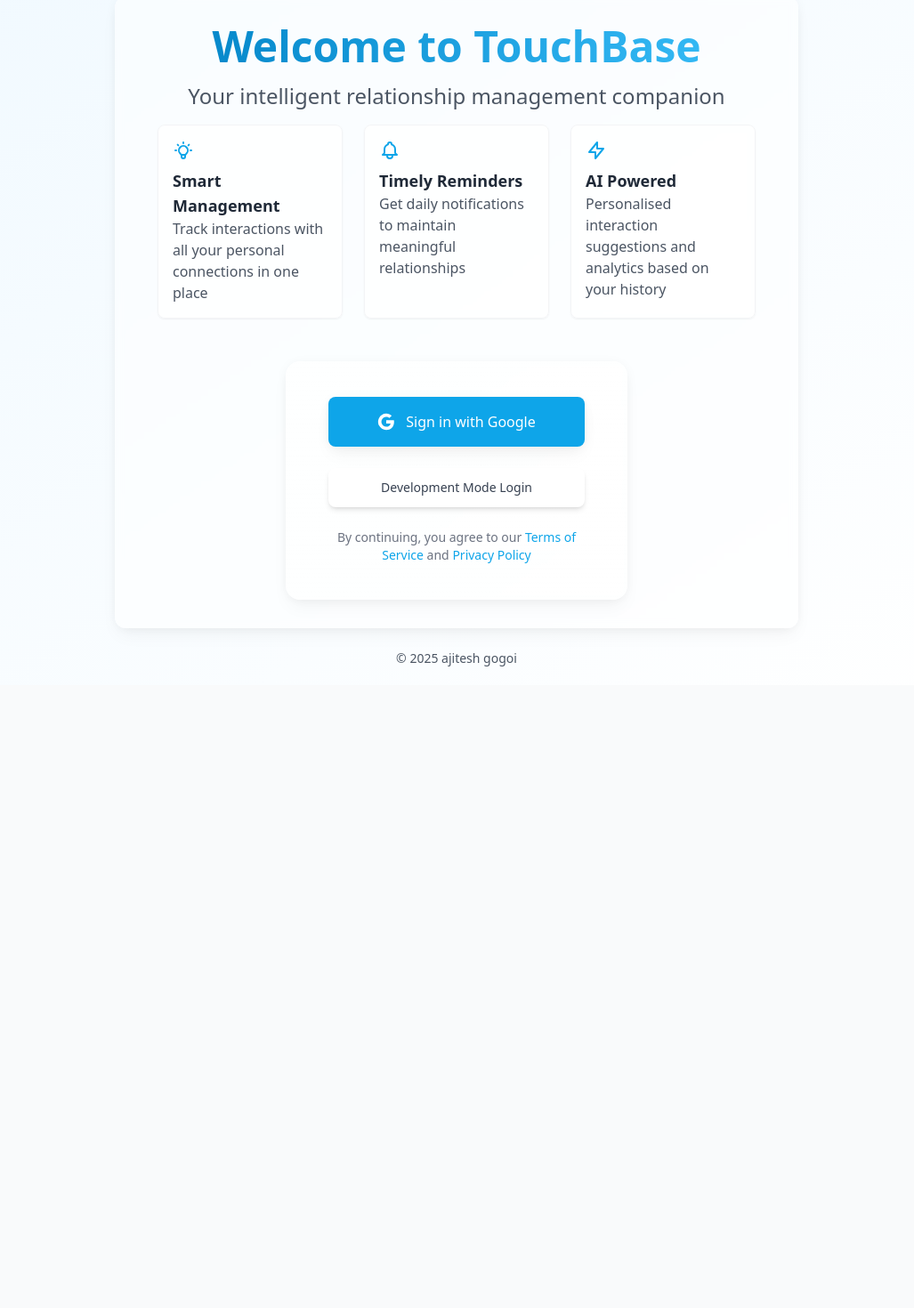
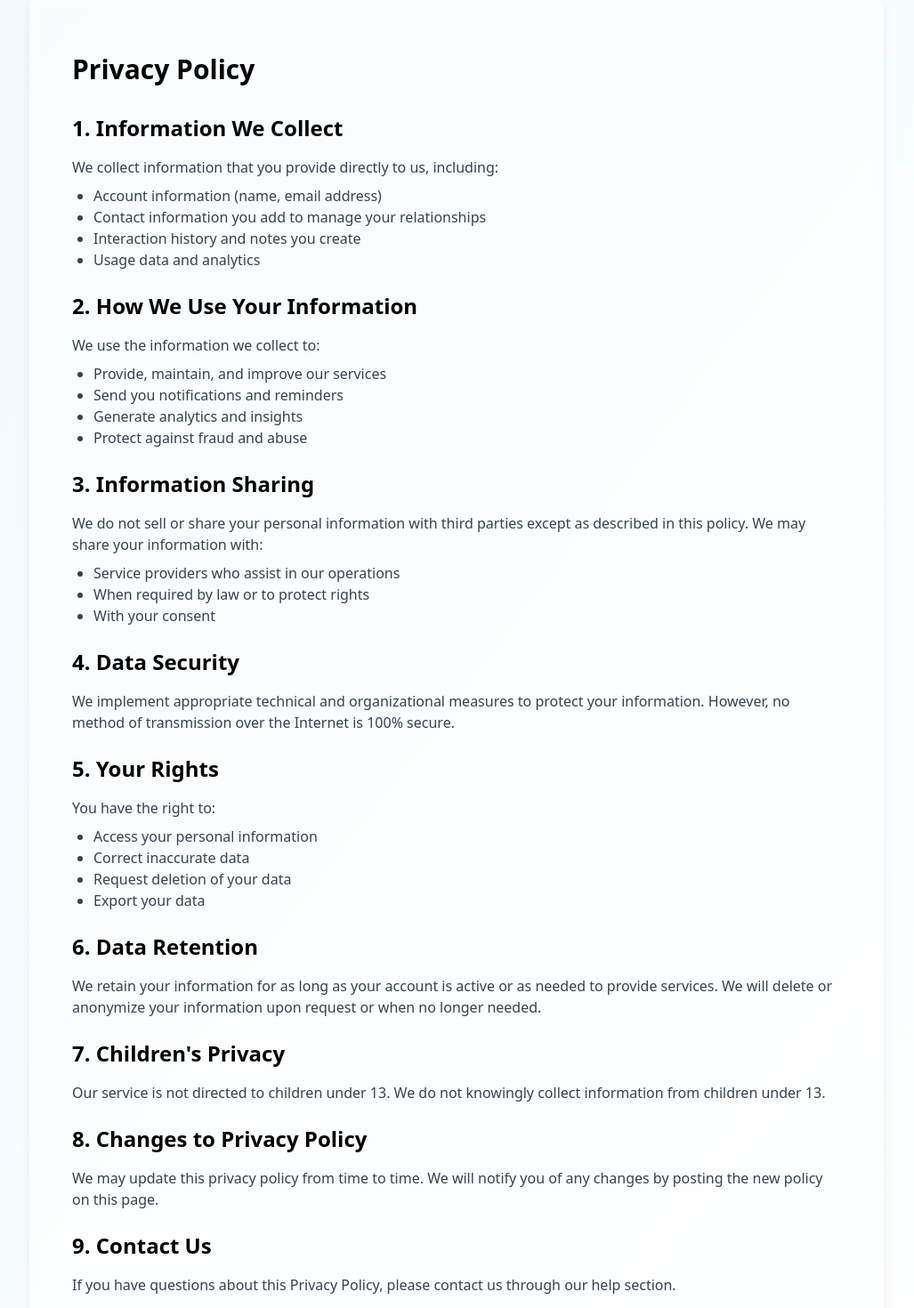
Before and after one commit to ajiteshgogoi/touchbase, a React (Vite) app: page /privacy in a window 1280 px wide. Before the commit this address led to /login. Shown: the part 100-1570 px from the top of the page at 89% size, without its empty margins (127-1154 px from the left). Before the commit the page ends 870 px from the top, so only its background shows below. Built offline with nearby package versions, Linux system fonts and the light colour scheme; no server answers.

Commit message:
Add terms of service and privacy policy

```diff
--- a/src/App.tsx
+++ b/src/App.tsx
@@ -19,6 +19,8 @@ import { Help } from './pages/Help';
 import { Analytics } from './pages/Analytics';
 import { Login } from './components/auth/Login';
 import { AuthCallback } from './components/auth/AuthCallback';
+import { Terms } from './pages/Terms';
+import { Privacy } from './pages/Privacy';
 import { ContactForm } from './components/contacts/ContactForm';
 import { InteractionHistory } from './pages/InteractionHistory';
 
@@ -253,6 +255,8 @@ function App() {
               {/* Public Routes */}
               <Route path="/login" element={<Login />} />
               <Route path="/auth/callback" element={<AuthCallback />} />
+              <Route path="/terms" element={<Terms />} />
+              <Route path="/privacy" element={<Privacy />} />
 
               {/* Protected Routes */}
               <Route
--- a/src/components/auth/Login.tsx
+++ b/src/components/auth/Login.tsx
@@ -156,11 +156,11 @@ export const Login = () => {
 
         <p className="text-sm text-gray-500 text-center mt-6">
           By continuing, you agree to our{' '}
-          <a href="#" className="text-primary-500 hover:text-primary-400 font-medium">
+          <a href="/terms" className="text-primary-500 hover:text-primary-400 font-medium">
             Terms of Service
           </a>{' '}
           and{' '}
-          <a href="#" className="text-primary-500 hover:text-primary-400 font-medium">
+          <a href="/privacy" className="text-primary-500 hover:text-primary-400 font-medium">
             Privacy Policy
           </a>
         </p>
--- /dev/null
+++ b/src/pages/Privacy.tsx
@@ -0,0 +1,97 @@
+export const Privacy = () => {
+  return (
+    <div className="container mx-auto px-4 py-8 max-w-4xl">
+      <h1 className="text-3xl font-bold mb-8">Privacy Policy</h1>
+
+      <div className="space-y-6">
+        <section>
+          <h2 className="text-2xl font-semibold mb-4">1. Information We Collect</h2>
+          <p className="text-gray-700">
+            We collect information that you provide directly to us, including:
+          </p>
+          <ul className="list-disc ml-6 mt-2 text-gray-700">
+            <li>Account information (name, email address)</li>
+            <li>Contact information you add to manage your relationships</li>
+            <li>Interaction history and notes you create</li>
+            <li>Usage data and analytics</li>
+          </ul>
+        </section>
+
+        <section>
+          <h2 className="text-2xl font-semibold mb-4">2. How We Use Your Information</h2>
+          <p className="text-gray-700">
+            We use the information we collect to:
+          </p>
+          <ul className="list-disc ml-6 mt-2 text-gray-700">
+            <li>Provide, maintain, and improve our services</li>
+            <li>Send you notifications and reminders</li>
+            <li>Generate analytics and insights</li>
+            <li>Protect against fraud and abuse</li>
+          </ul>
+        </section>
+
+        <section>
+          <h2 className="text-2xl font-semibold mb-4">3. Information Sharing</h2>
+          <p className="text-gray-700">
+            We do not sell or share your personal information with third parties except as described in this policy. We may share your information with:
+          </p>
+          <ul className="list-disc ml-6 mt-2 text-gray-700">
+            <li>Service providers who assist in our operations</li>
+            <li>When required by law or to protect rights</li>
+            <li>With your consent</li>
+          </ul>
+        </section>
+
+        <section>
+          <h2 className="text-2xl font-semibold mb-4">4. Data Security</h2>
+          <p className="text-gray-700">
+            We implement appropriate technical and organizational measures to protect your information. However, no method of transmission over the Internet is 100% secure.
+          </p>
+        </section>
+
+        <section>
+          <h2 className="text-2xl font-semibold mb-4">5. Your Rights</h2>
+          <p className="text-gray-700">
+            You have the right to:
+          </p>
+          <ul className="list-disc ml-6 mt-2 text-gray-700">
+            <li>Access your personal information</li>
+            <li>Correct inaccurate data</li>
+            <li>Request deletion of your data</li>
+            <li>Export your data</li>
+          </ul>
+        </section>
+
+        <section>
+          <h2 className="text-2xl font-semibold mb-4">6. Data Retention</h2>
+          <p className="text-gray-700">
+            We retain your information for as long as your account is active or as needed to provide services. We will delete or anonymize your information upon request or when no longer needed.
+          </p>
+        </section>
+
+        <section>
+          <h2 className="text-2xl font-semibold mb-4">7. Children's Privacy</h2>
+          <p className="text-gray-700">
+            Our service is not directed to children under 13. We do not knowingly collect information from children under 13.
+          </p>
+        </section>
+
+        <section>
+          <h2 className="text-2xl font-semibold mb-4">8. Changes to Privacy Policy</h2>
+          <p className="text-gray-700">
+            We may update this privacy policy from time to time. We will notify you of any changes by posting the new policy on this page.
+          </p>
+        </section>
+
+        <section>
+          <h2 className="text-2xl font-semibold mb-4">9. Contact Us</h2>
+          <p className="text-gray-700">
+            If you have questions about this Privacy Policy, please contact us through our help section.
+          </p>
+        </section>
+      </div>
+    </div>
+  );
+};
+
+export default Privacy;
--- /dev/null
+++ b/src/pages/Terms.tsx
@@ -0,0 +1,67 @@
+export const Terms = () => {
+  return (
+    <div className="container mx-auto px-4 py-8 max-w-4xl">
+      <h1 className="text-3xl font-bold mb-8">Terms of Service</h1>
+
+      <div className="space-y-6">
+        <section>
+          <h2 className="text-2xl font-semibold mb-4">1. Acceptance of Terms</h2>
+          <p className="text-gray-700">
+            By accessing and using TouchBase, you agree to be bound by these Terms of Service and all applicable laws and regulations. If you do not agree with any of these terms, you are prohibited from using the service.
+          </p>
+        </section>
+
+        <section>
+          <h2 className="text-2xl font-semibold mb-4">2. Use License</h2>
+          <p className="text-gray-700">
+            Permission is granted to use TouchBase for personal, non-commercial purposes. This is the grant of a license, not a transfer of title.
+          </p>
+        </section>
+
+        <section>
+          <h2 className="text-2xl font-semibold mb-4">3. User Account</h2>
+          <p className="text-gray-700">
+            You are responsible for maintaining the confidentiality of your account and password. You agree to accept responsibility for all activities that occur under your account.
+          </p>
+        </section>
+
+        <section>
+          <h2 className="text-2xl font-semibold mb-4">4. Service Modifications</h2>
+          <p className="text-gray-700">
+            TouchBase reserves the right to modify or discontinue, temporarily or permanently, the service with or without notice. We shall not be liable to you or any third party for any modification, suspension, or discontinuance of the service.
+          </p>
+        </section>
+
+        <section>
+          <h2 className="text-2xl font-semibold mb-4">5. Privacy</h2>
+          <p className="text-gray-700">
+            Your use of TouchBase is also governed by our Privacy Policy. Please review our Privacy Policy, which explains how we collect, use, and share your information.
+          </p>
+        </section>
+
+        <section>
+          <h2 className="text-2xl font-semibold mb-4">6. Limitation of Liability</h2>
+          <p className="text-gray-700">
+            TouchBase shall not be liable for any direct, indirect, incidental, special, consequential, or punitive damages resulting from your use or inability to use the service.
+          </p>
+        </section>
+
+        <section>
+          <h2 className="text-2xl font-semibold mb-4">7. Changes to Terms</h2>
+          <p className="text-gray-700">
+            We reserve the right to update or change our Terms of Service at any time. Continued use of the service after any such changes constitutes your acceptance of the new Terms of Service.
+          </p>
+        </section>
+
+        <section>
+          <h2 className="text-2xl font-semibold mb-4">8. Contact Information</h2>
+          <p className="text-gray-700">
+            If you have any questions about these Terms of Service, please contact us through our help section.
+          </p>
+        </section>
+      </div>
+    </div>
+  );
+};
+
+export default Terms;
```
Also changed, not shown: public/icon-120.png (added).
